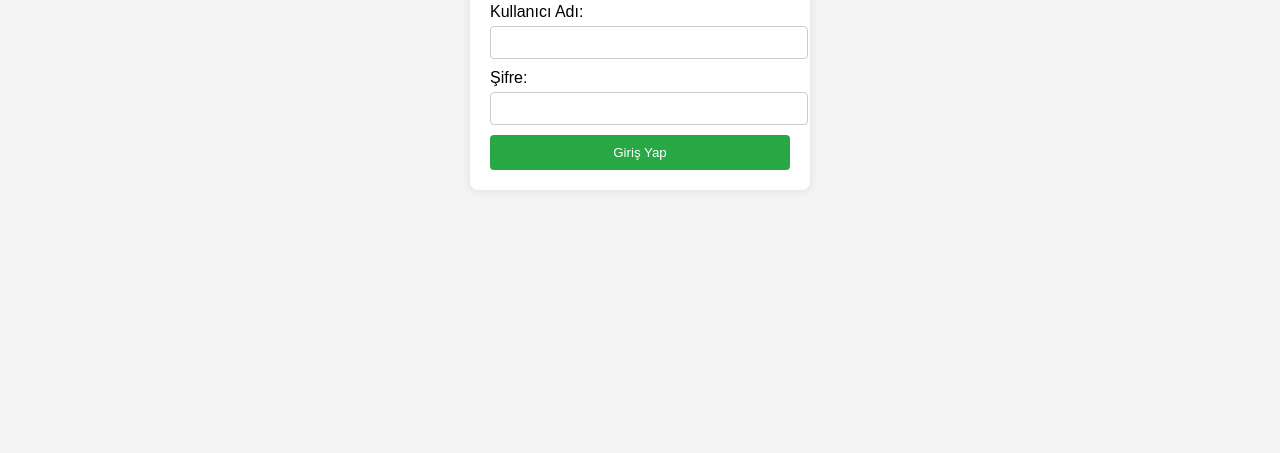
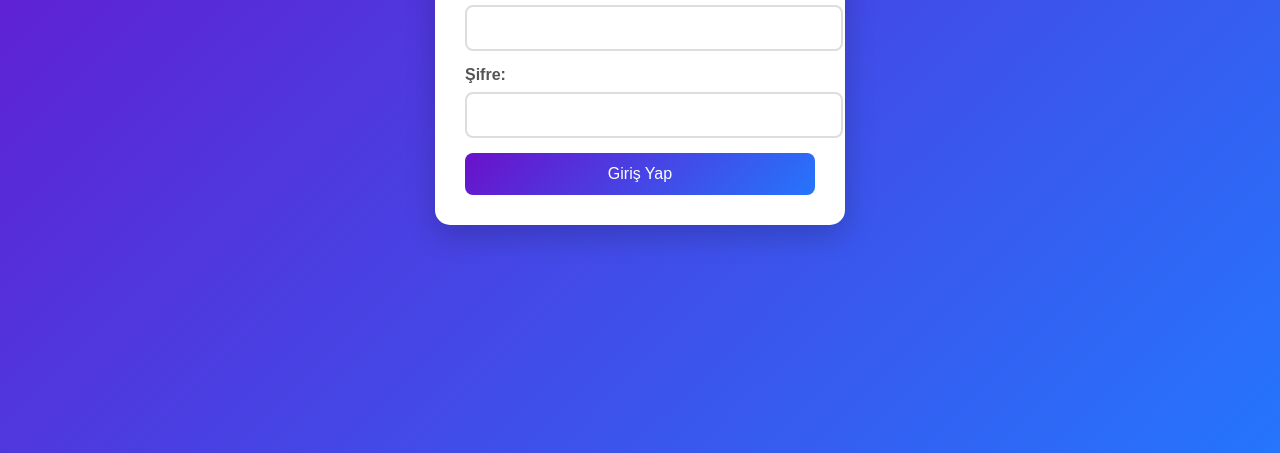
Before and after one commit to Napim311/bakiye, a plain HTML site: page index.html in a window 1280 px wide. Shown: the part 347-800 px from the top of the page. Drawn offline with Linux system fonts and the light colour scheme.

Commit message:
styles.css

```diff
--- a/styles.css
+++ b/styles.css
@@ -1,64 +1,107 @@
+/* Genel Stil */
 body {
-    font-family: Arial, sans-serif;
-    background-color: #f4f4f4;
+    font-family: 'Arial', sans-serif;
+    background: linear-gradient(135deg, #6a11cb, #2575fc);
     display: flex;
     justify-content: center;
     align-items: center;
     height: 100vh;
     margin: 0;
+    color: #333;
 }
 
+/* Giriş Konteyneri */
 .login-container {
-    background-color: #fff;
-    padding: 20px;
-    border-radius: 8px;
-    box-shadow: 0 0 10px rgba(0, 0, 0, 0.1);
-    width: 300px;
+    background: #ffffff;
+    padding: 30px;
+    border-radius: 15px;
+    box-shadow: 0 10px 30px rgba(0, 0, 0, 0.2);
+    width: 350px;
     text-align: center;
+    animation: fadeIn 1s ease-in-out;
 }
 
+@keyframes fadeIn {
+    from { opacity: 0; transform: translateY(-20px); }
+    to { opacity: 1; transform: translateY(0); }
+}
+
+/* Başlık */
 .login-container h2 {
     margin-bottom: 20px;
+    font-size: 24px;
+    color: #6a11cb;
 }
 
+/* Form Elemanları */
 .login-container label {
     display: block;
-    margin-bottom: 5px;
+    margin-bottom: 8px;
+    font-weight: bold;
+    color: #555;
     text-align: left;
 }
 
 .login-container input {
     width: 100%;
-    padding: 8px;
-    margin-bottom: 10px;
-    border: 1px solid #ccc;
-    border-radius: 4px;
+    padding: 12px;
+    margin-bottom: 15px;
+    border: 2px solid #ddd;
+    border-radius: 8px;
+    font-size: 16px;
+    transition: border-color 0.3s ease;
 }
 
+.login-container input:focus {
+    border-color: #6a11cb;
+    outline: none;
+}
+
+/* Buton */
 .login-container button {
     width: 100%;
-    padding: 10px;
-    background-color: #28a745;
+    padding: 12px;
+    background: linear-gradient(135deg, #6a11cb, #2575fc);
     color: #fff;
     border: none;
-    border-radius: 4px;
+    border-radius: 8px;
+    font-size: 16px;
     cursor: pointer;
+    transition: background 0.3s ease;
 }
 
 .login-container button:hover {
-    background-color: #218838;
+    background: linear-gradient(135deg, #2575fc, #6a11cb);
 }
 
+/* Bakiye Gösterimi */
+#balanceDisplay {
+    margin-top: 20px;
+    padding: 20px;
+    background: #f9f9f9;
+    border-radius: 10px;
+    box-shadow: 0 5px 15px rgba(0, 0, 0, 0.1);
+    animation: slideIn 0.5s ease-in-out;
+}
+
+@keyframes slideIn {
+    from { opacity: 0; transform: translateY(20px); }
+    to { opacity: 1; transform: translateY(0); }
+}
+
+#balanceDisplay h3 {
+    margin-bottom: 10px;
+    font-size: 20px;
+    color: #6a11cb;
+}
+
+#balanceAmount {
+    font-size: 28px;
+    font-weight: bold;
+    color: #2575fc;
+}
+
+/* Gizli Öğeler */
 .hidden {
     display: none;
 }
-
-#balanceDisplay {
-    margin-top: 20px;
-}
-
-#balanceAmount {
-    font-size: 24px;
-    font-weight: bold;
-    color: #333;
-}
```
